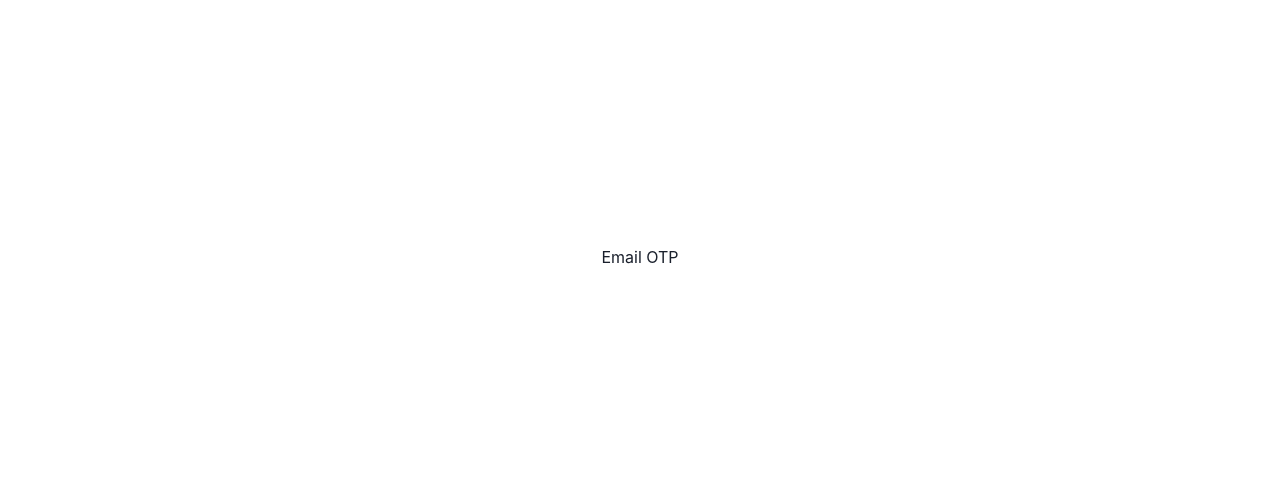
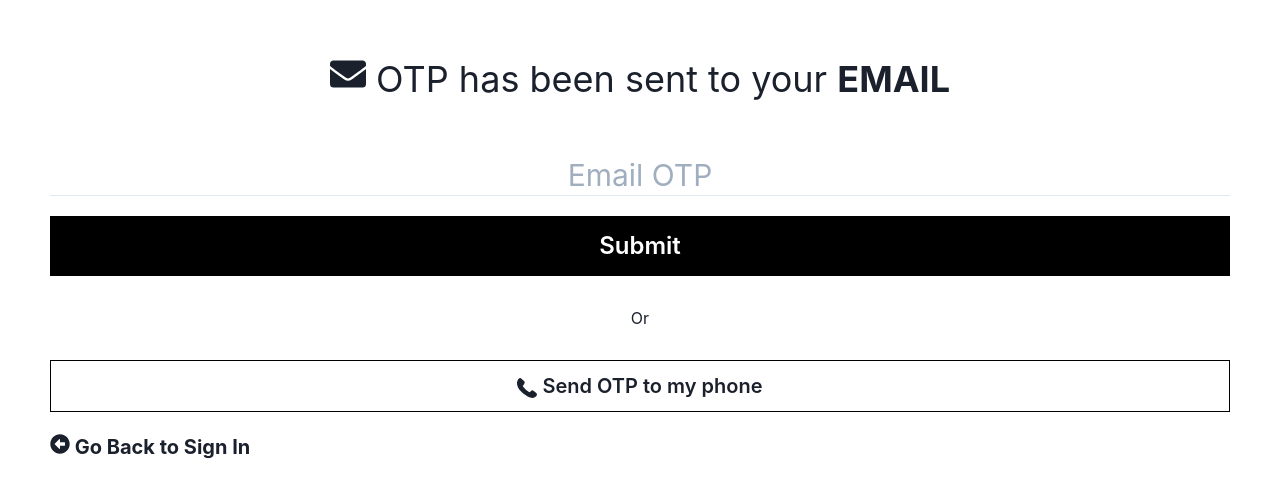
Before and after one commit to itskhaledmohammad/ts-react-login-flow, a React (Create React App) app: page /otp/email in a window 1280 px wide. Shown: the part 143-640 px from the top of the page. Built offline with nearby package versions, Linux system fonts and the light colour scheme.

Commit message:
Complete the OTP Email.

```diff
--- a/src/otp_email/OTPEmail.tsx
+++ b/src/otp_email/OTPEmail.tsx
@@ -1,7 +1,51 @@
-import React from "react"
-import {Text} from "@chakra-ui/react"
-export const OTPEmail = ():JSX.Element => (
-    <Text>Email OTP</Text>
-)
+import React, { useState } from 'react';
+import { Flex, Text, Button, Icon, useToast, Input, Link} from "@chakra-ui/react";
+import { PhoneIcon } from '@chakra-ui/icons';
+import { FaArrowAltCircleLeft, FaEnvelope } from 'react-icons/fa';
+import {Link as RLink} from "react-router-dom";
+
+const commonStyle = {
+    width: "100%",
+    margin: "10px 0"
+}
+const blackButtonStyle = {
+    backgroundColor: "black",
+    color: "white",
+    borderRadius: "0",
+    _hover: {
+        backgroundColor: "gray.900"
+
+    }
+}
+export const OTPEmail = ():JSX.Element => {
+    const toast = useToast()
+    const [otp, setOTP] = useState<number>(0);
+
+    const handleOTP = () => {
+        if(otp === 0 || !otp) {
+            toast({
+                title: "Validation Unsuccessful",
+                description: "Please enter a valid OTP",
+                status: "error",
+                duration: 1000,
+                isClosable: true,
+                position: "top"
+              })
+        }
+    }
+    return (
+    <Flex direction="column" width="100%" padding="50px" justifyContent="cent   er" alignItems="center">
+        <Text fontSize="4xl" align="center" width="100%"><Icon as={FaEnvelope} /> OTP has been sent to your <Text as="strong">EMAIL</Text></Text>
+        <Input variant="flushed" textAlign="center" fontSize="3xl" placeholder="Email OTP" {...commonStyle} marginTop="50px" onChange={(e) => setOTP(parseInt(e.target.value))} />
+        <Button {...commonStyle} size="lg" {...blackButtonStyle}  padding="30px 0" onClick={handleOTP}>
+            <Text fontSize="2xl">Submit</Text>
+        </Button>
+        <Flex margin="20px 0">
+            <Text>Or</Text>
+        </Flex>
+        <Button {...commonStyle} variant="outline" borderColor="black" borderRadius="0"  padding="25px 0"  as={RLink} to="/otp/sms"><Text fontSize="xl"><PhoneIcon />  Send OTP to my phone</Text></Button>
+        <Link fontSize="xl"  width="100%" as={RLink} to="/login" marginTop="10px"><Text as="strong"><Icon as={FaArrowAltCircleLeft} /> Go Back to Sign In</Text></Link>
+    </Flex  >
+)}
 
 export default OTPEmail;
```
